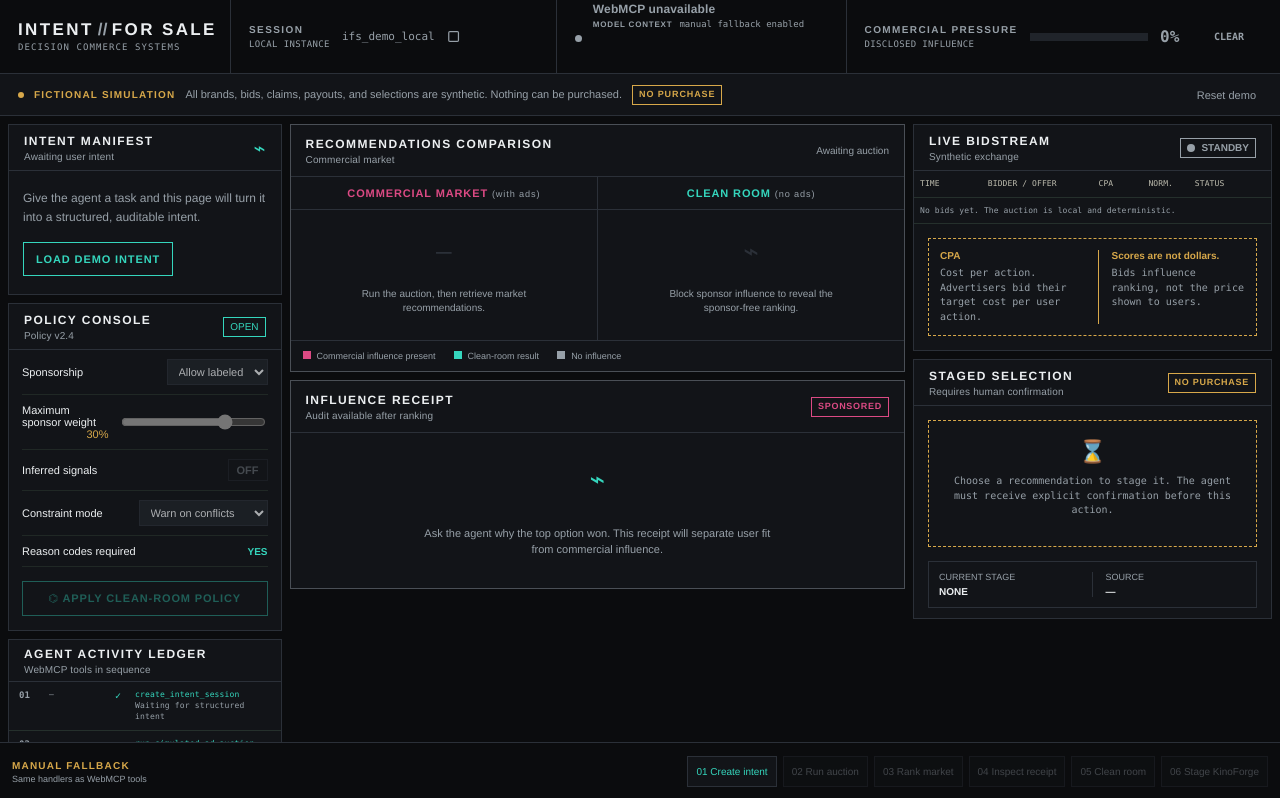
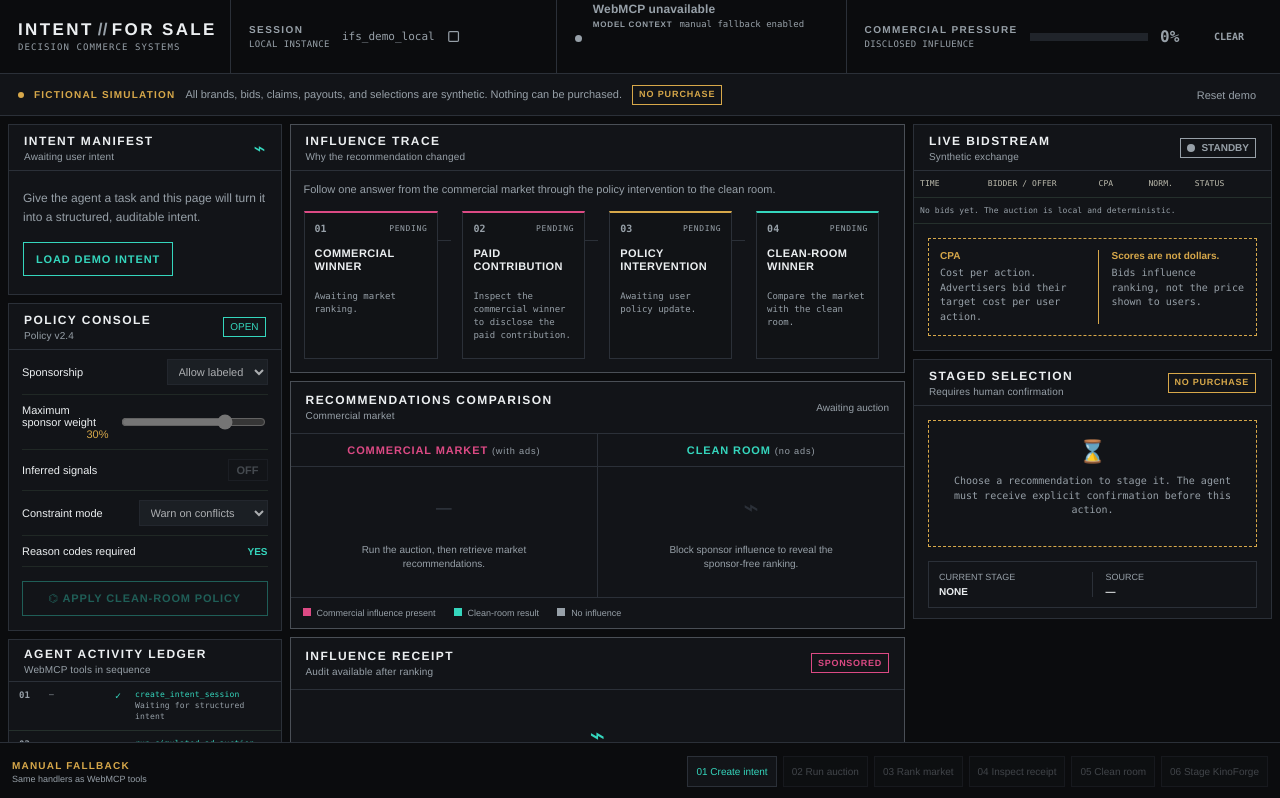
Before and after one commit to Cjbooger/intent-for-sale-webmcp, a React (Vite) app: page / in a window 1280 px wide. Shown: the top 798 px of the page. Built offline with nearby package versions, Linux system fonts and the light colour scheme.

Commit message:
ROT-96: Build restrained Influence Trace (#6)

```diff
--- a/src/App.tsx
+++ b/src/App.tsx
@@ -2,6 +2,7 @@ import { useEffect, useMemo, useState } from "react";
 import { ActivityLedger } from "./components/ActivityLedger";
 import { Bidstream } from "./components/Bidstream";
 import { InfluenceReceipt } from "./components/InfluenceReceipt";
+import { InfluenceTrace } from "./components/InfluenceTrace";
 import { IntentManifest } from "./components/IntentManifest";
 import { PolicyConsole } from "./components/PolicyConsole";
 import { RecommendationBoard } from "./components/RecommendationBoard";
@@ -134,6 +135,15 @@ export function App() {
     return result;
   };
   const selectedReceipt = model.offers.find((offer) => offer.id === receiptOfferId) ?? model.offers[0] ?? DEFAULT_OFFERS[0]!;
+  const traceMarketWinner = model.marketRanked ? model.offers.find((offer) => offer.marketRank === 1) : undefined;
+  const traceReceipt =
+    ["AUDITED", "POLICY_UPDATED", "COMPARED", "SELECTION_STAGED"].includes(model.phase) &&
+    traceMarketWinner &&
+    model.receipt?.offerId === traceMarketWinner.id
+      ? model.receipt
+      : null;
+  const tracePolicyChanged = ["POLICY_UPDATED", "COMPARED", "SELECTION_STAGED"].includes(model.phase);
+  const traceCleanWinner = model.compared ? model.cleanOffers.find((offer) => offer.cleanRoomRank === 1) : undefined;
   const policyView: PolicyView = model.policy;
   const onCreateIntent = () => runAction("createIntentSession", [DEFAULT_INTENT]);
   const onAuction = () => runAction("runSimulatedAdAuction", [{ sessionId: model.sessionId, auctionMode: "weighted_relevance" }]);
@@ -166,7 +176,7 @@ export function App() {
       <div className="notice-bar" role="note"><span className="notice-dot" /><div className="notice-copy"><strong>FICTIONAL SIMULATION</strong><span>All brands, bids, claims, payouts, and selections are synthetic. Nothing can be purchased.</span></div><b className="notice-guard">NO PURCHASE</b><button className="text-button" onClick={onReset}>Reset demo</button></div>
       <main className="dashboard" aria-label="Intent for Sale market operations console">
         <aside className="left-column"><IntentManifest intent={model.intent} phase={model.phase} signalsEnabled={Boolean(model.intent.allowInferredSignals || model.policy.allowInferredSignals)} onCreate={onCreateIntent} /><PolicyConsole policy={policyView} phase={model.phase} onApply={onApplyCleanRoom} onPolicyChange={(next) => runAction("setRecommendationPolicy", [{ sessionId: model.sessionId, ...next }])} /><ActivityLedger entries={model.ledger} currentPhase={model.phase} /></aside>
-        <section className="center-column"><RecommendationBoard offers={model.offers} cleanOffers={model.cleanOffers} phase={model.phase} compared={model.compared} onAudit={onAudit} onStage={(offerId) => setSelectionOfferId(offerId)} /><InfluenceReceipt offer={selectedReceipt} receipt={model.receipt} phase={model.phase} /></section>
+        <section className="center-column"><InfluenceTrace marketWinner={traceMarketWinner} receipt={traceReceipt} policy={policyView} policyChanged={tracePolicyChanged} cleanWinner={traceCleanWinner} /><RecommendationBoard offers={model.offers} cleanOffers={model.cleanOffers} phase={model.phase} compared={model.compared} onAudit={onAudit} onStage={(offerId) => setSelectionOfferId(offerId)} /><InfluenceReceipt offer={selectedReceipt} receipt={model.receipt} phase={model.phase} /></section>
         <aside className="right-column"><Bidstream bids={model.bids} complete={model.auctionComplete} phase={model.phase} /><SelectionConfirmation selectedOffer={model.offers.find((offer) => offer.id === model.selectedOfferId) ?? null} pendingOffer={model.offers.find((offer) => offer.id === selectionOfferId) ?? null} confirmationSource={store.stagedSelection?.confirmationSource ?? null} onConfirm={onConfirm} onCancel={() => setSelectionOfferId(null)} /></aside>
       </main>
       <nav className="flow-bar" aria-label="Manual fallback controls"><div className="flow-label"><span>MANUAL FALLBACK</span><small>Same handlers as WebMCP tools</small></div><button disabled={step > 0} onClick={onCreateIntent}>01 Create intent</button><button disabled={step < 1 || step > 1} onClick={onAuction}>02 Run auction</button><button disabled={step < 2 || step > 2} onClick={onMarket}>03 Rank market</button><button disabled={step < 3 || step > 4} onClick={() => onAudit(model.offers[0]?.id ?? "omnimotion-ultra")}>04 Inspect receipt</button><button disabled={step < 4 || step > 5} onClick={onApplyCleanRoom}>05 Clean room</button><button disabled={!model.compared} onClick={() => setSelectionOfferId("kinoforge-studio")}>06 Stage KinoForge</button></nav>
--- /dev/null
+++ b/src/components/InfluenceTrace.tsx
@@ -0,0 +1,135 @@
+import { Panel } from "./Panel";
+import type { OfferView, PolicyView } from "./types";
+
+type TraceReceipt = {
+  commercialContribution?: number;
+  normalizedBidScore?: number;
+  sponsorWeight?: number;
+  sponsorBidUsd?: number;
+};
+
+type TraceProps = {
+  marketWinner?: OfferView;
+  receipt: TraceReceipt | null;
+  policy: PolicyView;
+  policyChanged: boolean;
+  cleanWinner?: OfferView;
+};
+
+type TraceStepProps = {
+  index: string;
+  title: string;
+  tone: "commercial" | "policy" | "clean";
+  ready: boolean;
+  placeholder: string;
+  children: React.ReactNode;
+};
+
+function TraceStep({ index, title, tone, ready, placeholder, children }: TraceStepProps) {
+  return (
+    <li className="trace-step">
+      <article className={"trace-node trace-node--" + tone + (ready ? " is-ready" : " is-pending")}>
+        <div className="trace-node-head">
+          <span className="trace-index">{index}</span>
+          <span className="trace-state">{ready ? "CONFIRMED" : "PENDING"}</span>
+        </div>
+        <h3>{title}</h3>
+        {ready ? children : <p className="trace-placeholder">{placeholder}</p>}
+      </article>
+    </li>
+  );
+}
+
+function score(value: number | undefined) {
+  return typeof value === "number" && Number.isFinite(value) ? value.toFixed(1) : "—";
+}
+
+export function InfluenceTrace({ marketWinner, receipt, policy, policyChanged, cleanWinner }: TraceProps) {
+  const commercialContribution =
+    typeof receipt?.commercialContribution === "number" ? receipt.commercialContribution : undefined;
+  const sponsorBidUsd = typeof receipt?.sponsorBidUsd === "number" ? receipt.sponsorBidUsd : undefined;
+  const normalizedBidScore =
+    typeof receipt?.normalizedBidScore === "number" ? receipt.normalizedBidScore : undefined;
+  const sponsorWeight = typeof receipt?.sponsorWeight === "number" ? receipt.sponsorWeight : undefined;
+  const sponsorshipBlocked =
+    policyChanged && policy.sponsorshipMode === "block" && policy.maximumSponsorWeight === 0;
+
+  return (
+    <Panel
+      title="Influence trace"
+      eyebrow="Why the recommendation changed"
+      className="trace-panel"
+    >
+      <p className="trace-intro">
+        Follow one answer from the commercial market through the policy intervention to the clean room.
+      </p>
+      <ol className="trace-list" aria-label="Four-step influence trace">
+        <TraceStep
+          index="01"
+          title="Commercial winner"
+          tone="commercial"
+          ready={Boolean(marketWinner)}
+          placeholder="Awaiting market ranking."
+        >
+          <strong className="trace-value">{marketWinner?.name}</strong>
+          <span className="trace-meta">
+            MARKET #{marketWinner?.marketRank} · SCORE {score(marketWinner?.marketScore)}
+          </span>
+          <span className="trace-tag">PAID</span>
+        </TraceStep>
+        <TraceStep
+          index="02"
+          title="Paid contribution"
+          tone="commercial"
+          ready={Boolean(receipt && commercialContribution !== undefined)}
+          placeholder="Inspect the commercial winner to disclose the paid contribution."
+        >
+          <strong className="trace-value trace-value--score">
+            +{score(commercialContribution)}
+          </strong>
+          <span className="trace-meta">SCORE POINTS · NORMALIZED BID × SPONSOR WEIGHT</span>
+          <span className="trace-detail">
+            {normalizedBidScore !== undefined && sponsorWeight !== undefined
+              ? normalizedBidScore.toFixed(1) + " × " + Math.round(sponsorWeight * 100) + "%"
+              : "Contribution disclosed in receipt"}
+          </span>
+          {sponsorBidUsd !== undefined && (
+            <span className="trace-detail">SIMULATED CPA ${sponsorBidUsd.toFixed(2)}</span>
+          )}
+        </TraceStep>
+        <TraceStep
+          index="03"
+          title="Policy intervention"
+          tone="policy"
+          ready={policyChanged}
+          placeholder="Awaiting user policy update."
+        >
+          <strong className="trace-value">
+            {sponsorshipBlocked ? "SPONSORSHIP BLOCKED" : "POLICY UPDATED"}
+          </strong>
+          <span className="trace-meta">
+            MAXIMUM SPONSOR WEIGHT · {Math.round(policy.maximumSponsorWeight * 100)}%
+          </span>
+          <span className="trace-detail">
+            INFERRED SIGNALS · {policy.allowInferredSignals ? "ON" : "OFF"}
+          </span>
+        </TraceStep>
+        <TraceStep
+          index="04"
+          title="Clean-room winner"
+          tone="clean"
+          ready={Boolean(cleanWinner)}
+          placeholder="Compare the market with the clean room."
+        >
+          <strong className="trace-value">{cleanWinner?.name}</strong>
+          <span className="trace-meta">
+            CLEAN ROOM #{cleanWinner?.cleanRoomRank} · SCORE {score(cleanWinner?.cleanRoomScore)}
+          </span>
+          <span className="trace-detail">
+            MARKET #{cleanWinner?.marketRank} → CLEAN #{cleanWinner?.cleanRoomRank}
+          </span>
+        </TraceStep>
+      </ol>
+    </Panel>
+  );
+}
--- a/src/main.tsx
+++ b/src/main.tsx
@@ -2,6 +2,7 @@ import { StrictMode } from "react";
 import { createRoot } from "react-dom/client";
 import { App } from "./App";
 import "./styles/global.css";
+import "./styles/influence-trace.css";
 
 const root = document.getElementById("root");
 
--- /dev/null
+++ b/src/styles/influence-trace.css
@@ -0,0 +1,185 @@
+/* Restrained four-step Influence Trace. */
+.trace-panel {
+  border-color: color-mix(in srgb, var(--paper) 16%, var(--rule));
+}
+
+.trace-intro {
+  margin: 0;
+  padding: 11px 13px 0;
+  color: var(--muted);
+  font: 11px/1.45 var(--sans);
+}
+
+.trace-list {
+  display: grid;
+  grid-template-columns: repeat(4, minmax(0, 1fr));
+  gap: 0;
+  margin: 0;
+  padding: 13px;
+  list-style: none;
+}
+
+.trace-step {
+  position: relative;
+  min-width: 0;
+  padding-right: 12px;
+}
+
+.trace-step + .trace-step {
+  padding-left: 12px;
+}
+
+.trace-step:not(:last-child)::after {
+  content: "";
+  position: absolute;
+  top: 29px;
+  right: -1px;
+  width: 13px;
+  border-top: 1px solid var(--rule);
+}
+
+.trace-node {
+  min-height: 148px;
+  padding: 10px;
+  border: 1px solid var(--rule);
+  background: var(--surface);
+  overflow-wrap: anywhere;
+}
+
+.trace-node--commercial {
+  border-top: 2px solid var(--pink);
+}
+
+.trace-node--policy {
+  border-top: 2px solid var(--amber);
+}
+
+.trace-node--clean {
+  border-top: 2px solid var(--teal);
+}
+
+.trace-node.is-pending {
+  background: color-mix(in srgb, var(--surface) 82%, var(--void));
+}
+
+.trace-node-head {
+  display: flex;
+  align-items: center;
+  justify-content: space-between;
+  gap: 8px;
+}
+
+.trace-index,
+.trace-state,
+.trace-meta,
+.trace-tag,
+.trace-detail,
+.trace-placeholder {
+  font-family: var(--mono);
+}
+
+.trace-index {
+  color: var(--muted);
+  font-size: 10px;
+  font-weight: 700;
+}
+
+.trace-state {
+  color: var(--muted);
+  font-size: 8px;
+  letter-spacing: .08em;
+}
+
+.trace-node.is-ready .trace-state {
+  color: var(--teal);
+}
+
+.trace-node--commercial.is-ready .trace-state {
+  color: var(--pink);
+}
+
+.trace-node h3 {
+  margin: 13px 0 10px;
+  color: var(--text);
+  font: 600 11px/1.2 var(--sans);
+  letter-spacing: .04em;
+  text-transform: uppercase;
+}
+
+.trace-value {
+  display: block;
+  color: var(--text);
+  font: 600 13px/1.25 var(--sans);
+}
+
+.trace-value--score {
+  color: var(--pink);
+  font: 700 24px/1 var(--mono);
+}
+
+.trace-meta,
+.trace-detail {
+  display: block;
+  margin-top: 7px;
+  color: var(--muted);
+  font-size: 8px;
+  line-height: 1.35;
+}
+
+.trace-tag {
+  display: inline-flex;
+  margin-top: 9px;
+  padding: 3px 5px;
+  border: 1px solid var(--pink);
+  color: var(--pink);
+  font-size: 8px;
+  letter-spacing: .08em;
+}
+
+.trace-node--policy .trace-value {
+  color: var(--amber);
+  font-size: 11px;
+}
+
+.trace-node--clean .trace-value {
+  color: var(--teal);
+}
+
+.trace-placeholder {
+  margin: 17px 0 0;
+  color: var(--muted);
+  font-size: 9px;
+  line-height: 1.45;
+}
+
+@media (max-width: 1100px) {
+  .trace-list {
+    grid-template-columns: 1fr;
+  }
+
+  .trace-step,
+  .trace-step + .trace-step {
+    padding: 0 0 12px;
+  }
+
+  .trace-step:not(:last-child)::after {
+    top: auto;
+    right: auto;
+    bottom: 0;
+    left: 17px;
+    width: 1px;
+    height: 12px;
+    border-top: 0;
+    border-left: 1px solid var(--rule);
+  }
+}
+
+@media (max-width: 760px) {
+  .trace-list {
+    padding: 11px;
+  }
+
+  .trace-node {
+    min-height: 0;
+  }
+}
```
Also changed, not shown: 1 other file (tests, documents, lock files or other folders).
